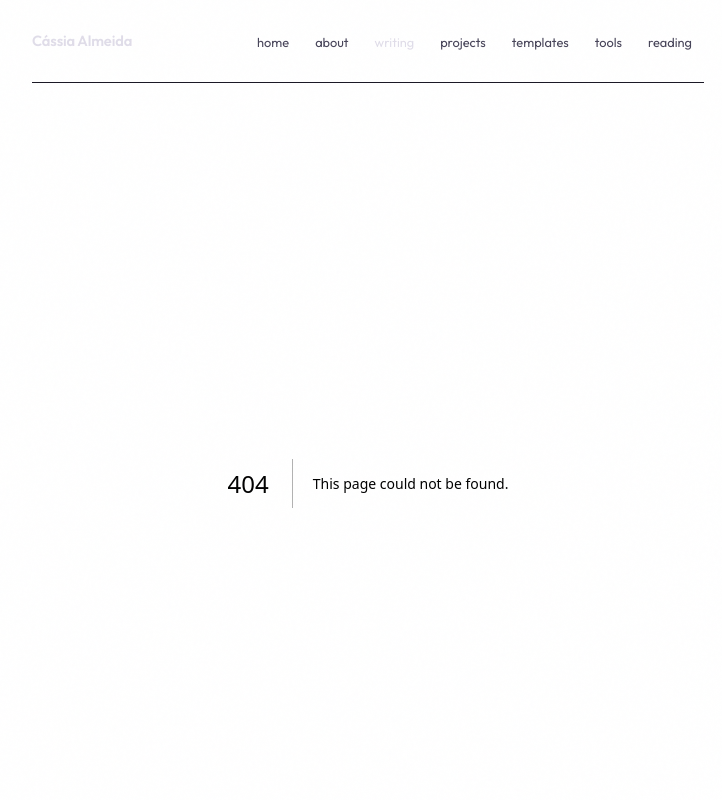
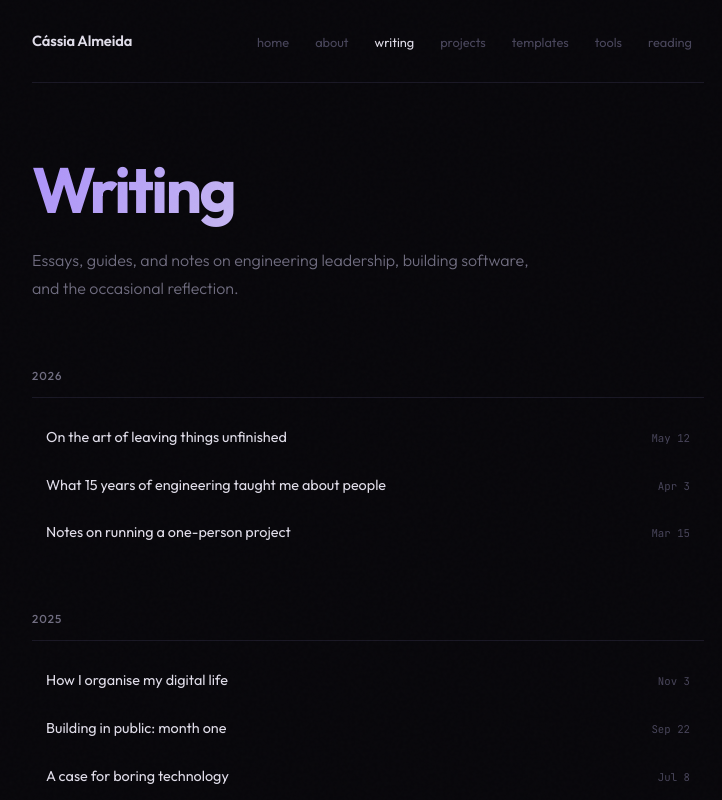
Before and after one commit to shiphrahx/cassia-almeida.com, a Next.js app: page /writing in a window 1280 px wide. Before the commit this address had no page. Shown: the top 800 px of the page, without its empty margins (272-994 px from the left). Built offline with nearby package versions, Linux system fonts and the light colour scheme.

Commit message:
feat: add writing page

```diff
--- /dev/null
+++ b/app/writing/page.tsx
@@ -0,0 +1,46 @@
+export default function Writing() {
+  return (
+    <>
+      <h1 className="page-title">Writing</h1>
+      <p className="page-subtitle">
+        Essays, guides, and notes on engineering leadership, building software, and the occasional reflection.
+      </p>
+
+      <div className="section">
+        <div className="section-header"><span className="section-title">2026</span></div>
+        <div className="list">
+          <a className="list-item" href="#">
+            <span className="list-item-title">On the art of leaving things unfinished</span>
+            <span className="list-item-meta">May 12</span>
+          </a>
+          <a className="list-item" href="#">
+            <span className="list-item-title">What 15 years of engineering taught me about people</span>
+            <span className="list-item-meta">Apr 3</span>
+          </a>
+          <a className="list-item" href="#">
+            <span className="list-item-title">Notes on running a one-person project</span>
+            <span className="list-item-meta">Mar 15</span>
+          </a>
+        </div>
+      </div>
+
+      <div className="section">
+        <div className="section-header"><span className="section-title">2025</span></div>
+        <div className="list">
+          <a className="list-item" href="#">
+            <span className="list-item-title">How I organise my digital life</span>
+            <span className="list-item-meta">Nov 3</span>
+          </a>
+          <a className="list-item" href="#">
+            <span className="list-item-title">Building in public: month one</span>
+            <span className="list-item-meta">Sep 22</span>
+          </a>
+          <a className="list-item" href="#">
+            <span className="list-item-title">A case for boring technology</span>
+            <span className="list-item-meta">Jul 8</span>
+          </a>
+        </div>
+      </div>
+    </>
+  );
+}
```
